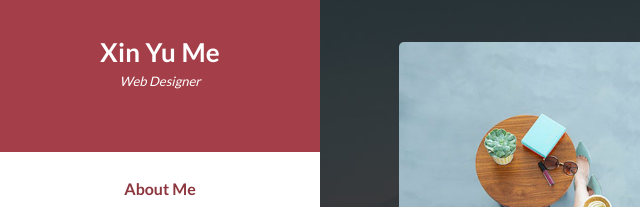
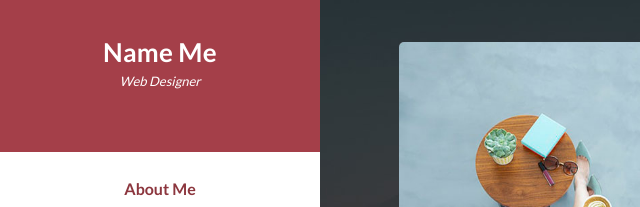
Before and after one commit to HackMelbourne/hackiethon-portfolio-template-2, a plain HTML site: page index.html in a window 1280 px wide. Shown: the part 203-410 px from the top of the page, 0-640 px from the left. Drawn offline with Linux system fonts and the light colour scheme.

Commit message:
Changed Name back to default

```diff
--- a/index.html
+++ b/index.html
@@ -40,7 +40,7 @@ https://templatemo.com/tm-531-reflux
               <a href="#"><img src="assets/images/author-image.jpg" alt="" /></a>
             </div>
             <div class="author-content">
-              <h4>Xin Yu Me</h4>
+              <h4>Name Me</h4>
               <span>Web Designer</span>
             </div>
             <nav class="main-nav" role="navigation">
```
